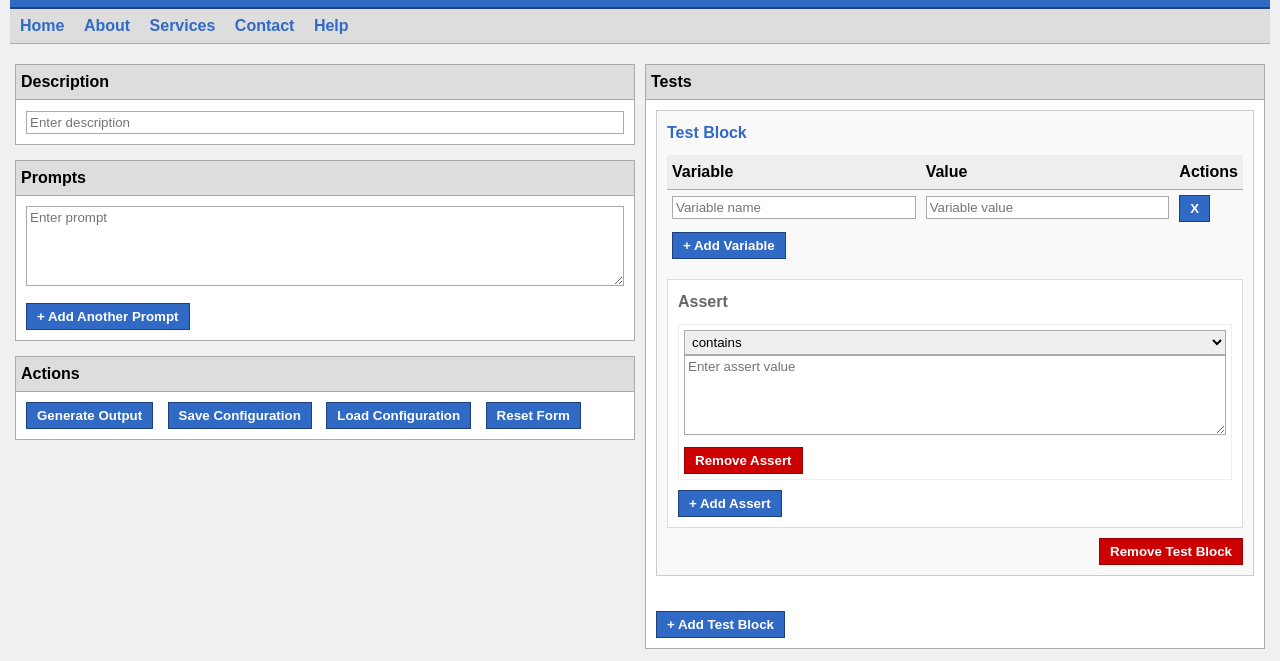
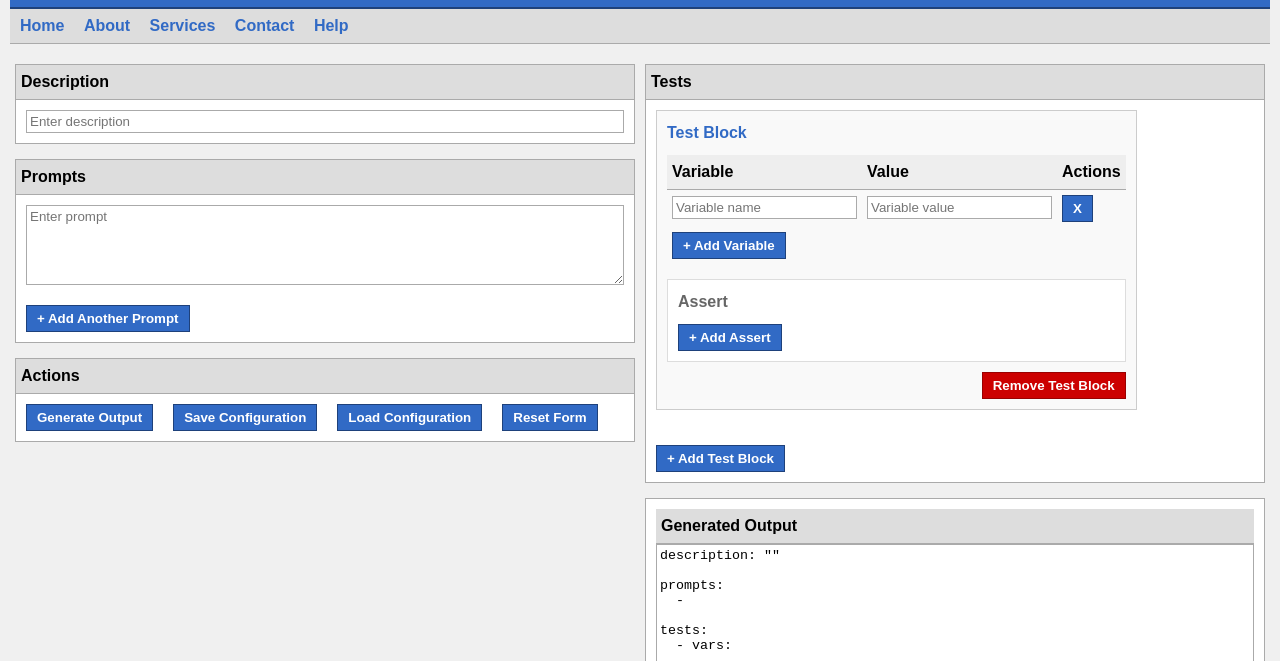
Before and after one commit to AliAsekria131/prompt-dev, a plain HTML site: page index.html in a window 1280 px wide. Shown: the part 69-730 px from the top of the page. Drawn offline with Linux system fonts and the light colour scheme.

Commit message:
Update index.html

```diff
--- a/index.html
+++ b/index.html
@@ -88,6 +88,9 @@
 
       .section-content {
         padding: 10px;
+        display: flex;
+       flex-wrap: wrap;
+       gap: 10px;
       }
 
       table {
@@ -336,19 +339,6 @@
                 <div class="assert-section">
                     <div class="assert-header">Assert</div>
                     <div class="assert-items">
-                        <div class="assert-item">
-                            <select class="assert-type">
-                                <option value="contains">contains</option>
-                                <option value="javascript">javascript</option>
-                                <option value="llm-rubric">llm-rubric</option>
-                                <option value="equals">equals</option>
-                                <option value="regex">regex</option>
-                            </select>
-                            <textarea class="assert-value" placeholder="Enter assert value"></textarea>
-                            <div style="margin-top: 5px;">
-                                <button onclick="removeAssert(this)" style="background-color: #cc0000; border-color: #990000;">Remove Assert</button>
-                            </div>
-                        </div>
                     </div>
                     <div style="margin-top: 10px;">
                         <button onclick="addAssertToTest(this)">+ Add Assert</button>
```
